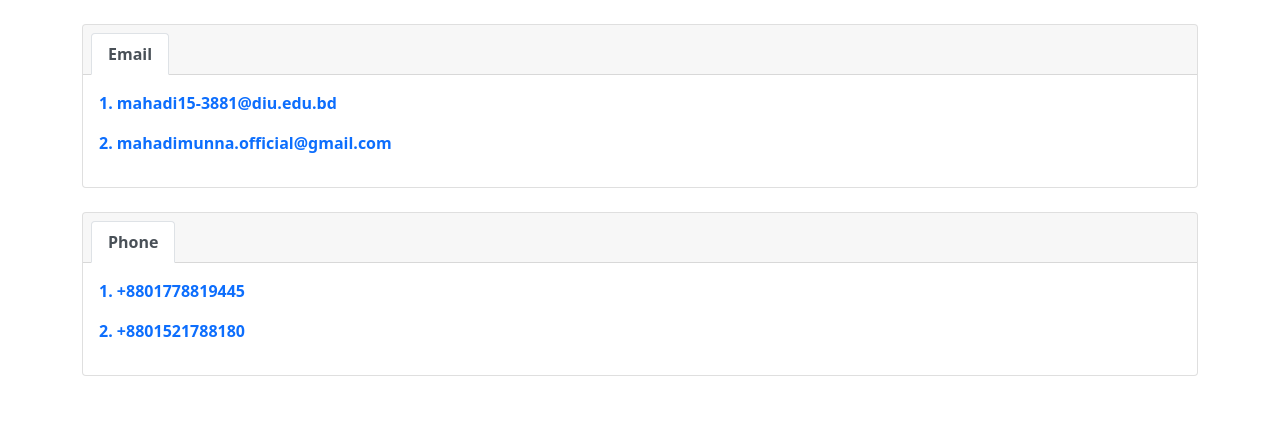
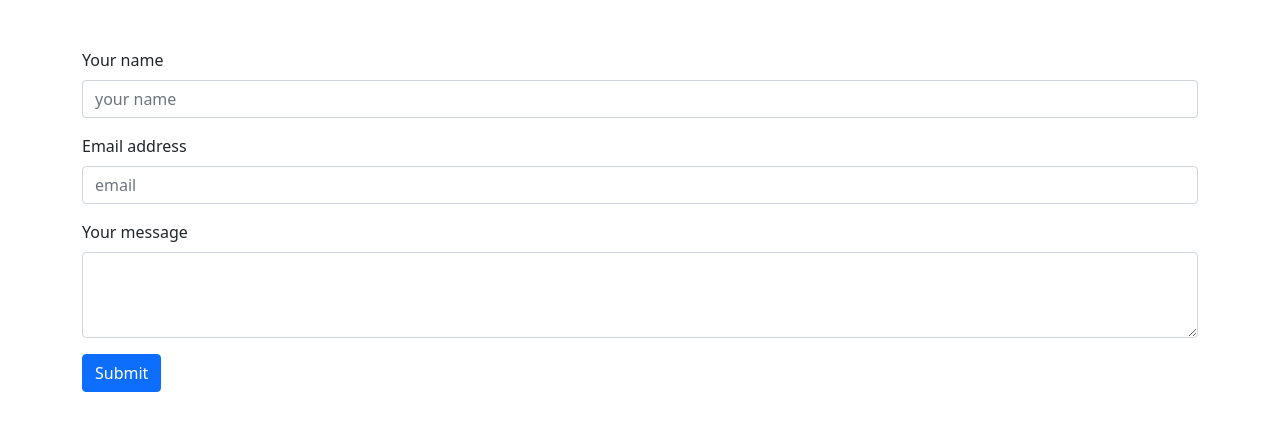
Before and after one commit to MahadiMunna/portfolio_django, a Django app: page /contact/ in a window 1280 px wide. Shown: the part 56-487 px from the top of the page. Run offline with Django 4.2, Linux system fonts and the light colour scheme.

Commit message:
form added

```diff
--- a/new/views.py
+++ b/new/views.py
@@ -1,5 +1,6 @@
 from django.shortcuts import render
 from django.http import HttpResponse
+from .models import contact
 # Create your views here.
 
 def home(request):
@@ -7,4 +8,15 @@ def home(request):
 def about(request):
     return render(request,'about.html')
 def contact(request):
+    if request.method=='POST':
+        name = request.POST.get('name')
+        email = request.POST.get('email')
+        message = request.POST.get('message')
+
+        contacts = contact()
+        contacts.name = name
+        contacts.email = email
+        contacts.message = message
+        contacts.save()
+        return HttpResponse('<h1>Thanks for contact with us!!</h1>')
     return render(request,'contact.html')
--- a/templates/contact.html
+++ b/templates/contact.html
@@ -1,7 +1,8 @@
 {% extends "layout.html" %}
 {% block body %}
-<div class="container text-center fw-bold text-primary mt-4">
-    <div class="card text-center">
+<div class="container mt-5">
+  <!-- class="container text-center fw-bold text-primary mt-4" -->
+    <!-- <div class="card text-center">
         <div class="card-header">
           <ul class="nav nav-tabs card-header-tabs">
             <li class="nav-item">
@@ -30,7 +31,24 @@
           <p class="text-start f-80">2. +8801521788180</p>
 
         </div>
-      </div>
-
+      </div> -->
+      <form method="POST">
+        {% csrf_token %}
+        <div class="mb-3">
+          <label for="exampleFormControlInput1" class="form-label">Your name</label>
+          <input name="name" type="text" class="form-control" id="exampleFormControlInput1" placeholder="your name">
+        </div>
+        <div class="mb-3">
+          <label for="exampleFormControlInput1" class="form-label">Email address</label>
+          <input name="email" type="email" class="form-control" id="exampleFormControlInput1" placeholder="email">
+        </div>
+        <div class="mb-3">
+          <label for="exampleFormControlTextarea1" class="form-label">Your message</label>
+          <textarea name="message" class="form-control" id="exampleFormControlTextarea1" rows="3"></textarea>
+        </div>
+        <div>
+          <input type="submit" class="btn btn-primary" value="Submit">
+        </div>
+      </form>
 </div>
 {% endblock %}
```
Also changed, not shown: new/models.py (line endings or trailing spaces).
